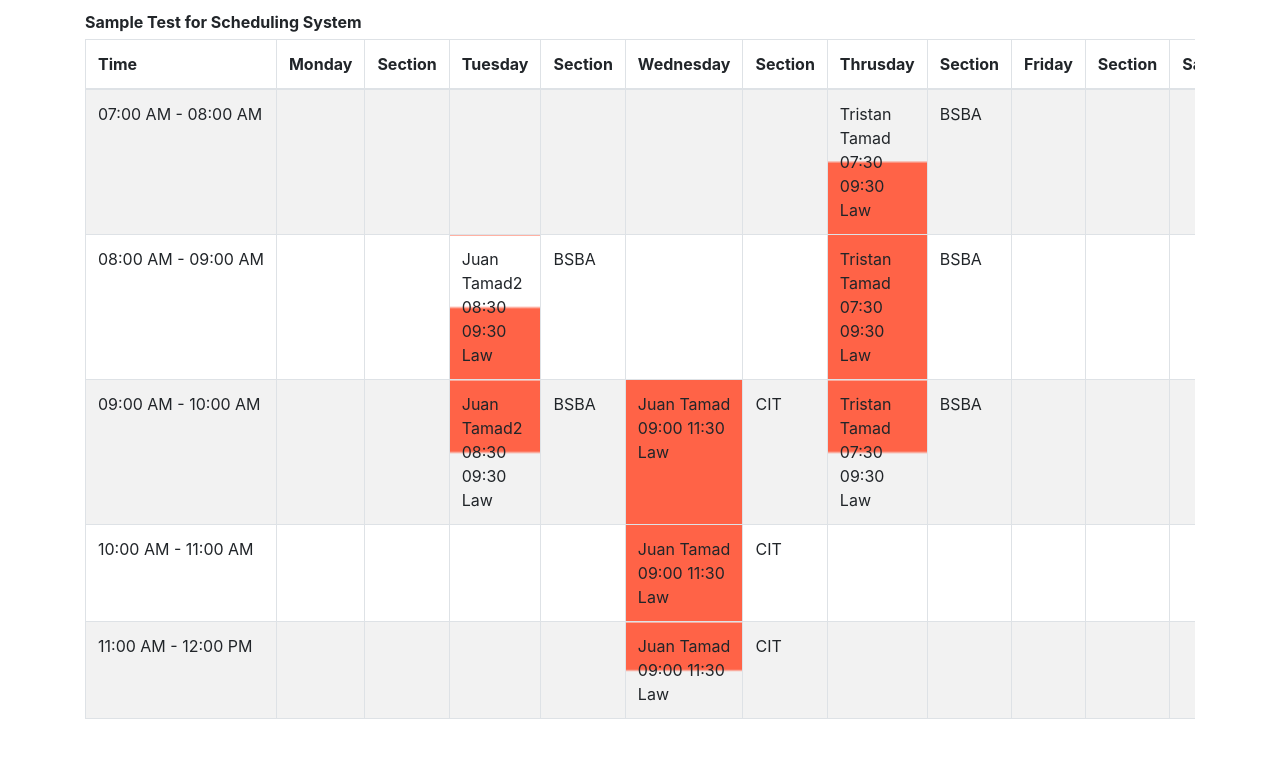
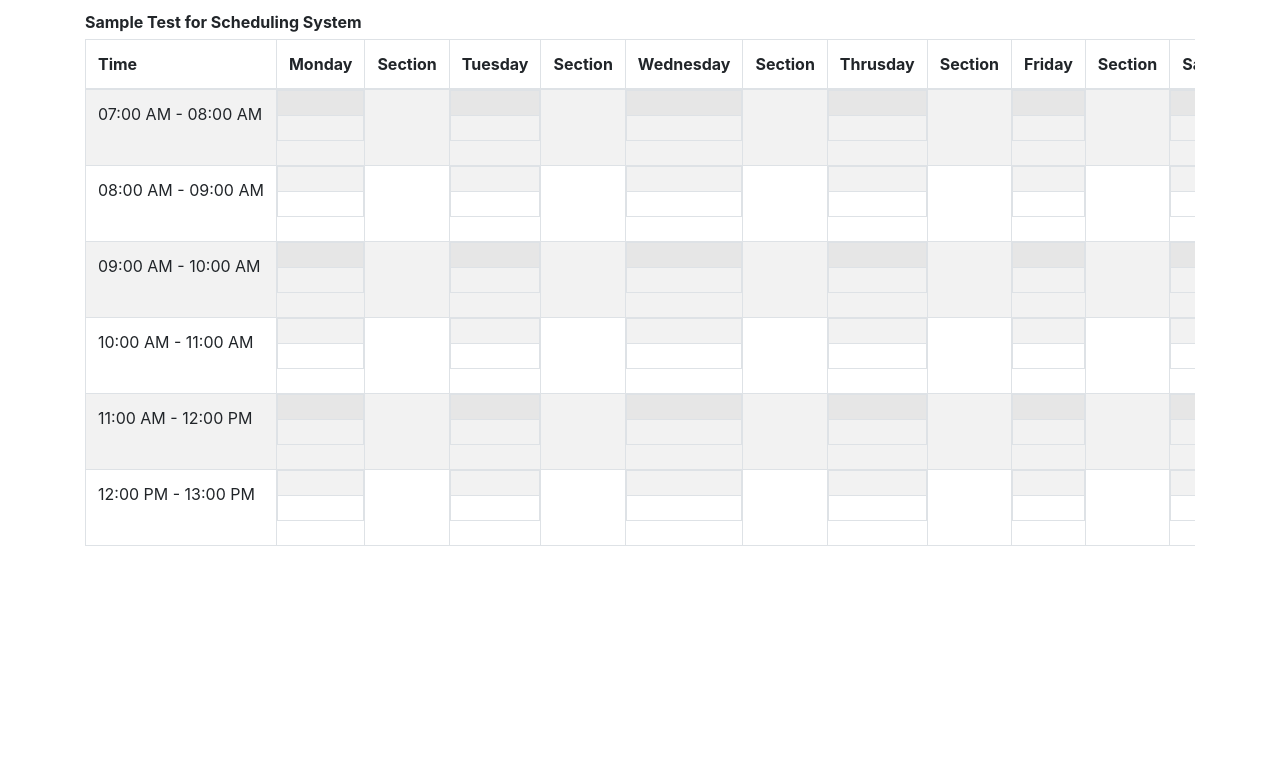
Before and after one commit to darrenatienza/class-scheduling, a React (Create React App) app: page / in a window 1280 px wide. Shown: the top 758 px of the page. Built offline with nearby package versions, Linux system fonts and the light colour scheme.

Commit message:
update scheduling

```diff
--- a/src/ClassScheduleItem2.js
+++ b/src/ClassScheduleItem2.js
@@ -1,4 +1,5 @@
 import React, { useState, useEffect } from "react";
+import { Table } from "react-bootstrap";
 import moment from "moment";
 const ClassScheduleItem2 = () => {
   //format of time use
@@ -11,6 +12,7 @@ const ClassScheduleItem2 = () => {
     { id: 3, timeStart: "09:00", timeEnd: "10:00" },
     { id: 4, timeStart: "10:00", timeEnd: "11:00" },
     { id: 5, timeStart: "11:00", timeEnd: "12:00" },
+    { id: 6, timeStart: "12:00", timeEnd: "13:00" },
   ]);
 
   const [daysOfWeek, setDaysOfWeek] = useState([
@@ -27,22 +29,22 @@ const ClassScheduleItem2 = () => {
     {
       id: 1,
       timeStart: "09:00",
-      timeEnd: "11:30",
+      timeEnd: "10:30",
       facultyName: "Juan Tamad",
       room: "NB101",
       section: "CIT",
       subject: "Law",
-      dayOfWeek: "Wednesday",
+      dayOfWeek: "Monday",
     },
     {
       id: 2,
-      timeStart: "08:30",
-      timeEnd: "09:30",
+      timeStart: "10:30",
+      timeEnd: "13:00",
       facultyName: "Juan Tamad2",
       room: "NB101",
       section: "BSBA",
       subject: "Law",
-      dayOfWeek: "Tuesday",
+      dayOfWeek: "Monday",
     },
     {
       id: 3,
@@ -55,6 +57,7 @@ const ClassScheduleItem2 = () => {
       dayOfWeek: "Thursday",
     },
   ]);
+  const scheduless = [];
   // array that provides specific time structure of specific schedule
   const createTimeArr = (startTime, endTime) => {
     if (startTime !== undefined && endTime !== undefined) {
@@ -83,6 +86,7 @@ const ClassScheduleItem2 = () => {
       {timeRanges.map(({ id, timeStart, timeEnd }) => {
         const trTimeStart = moment(timeStart, f);
         const trTimeEnd = moment(timeEnd, f);
+
         return (
           <tr key={id}>
             <td className="fit">
@@ -93,9 +97,9 @@ const ClassScheduleItem2 = () => {
             {daysOfWeek.map(({ id, name }) => {
               // concat code for identifying time structure
               let timeSequence = "";
-
+              let found = false;
               // get schedule
-              const schedule = schedules.filter(
+              const schedule = scheduless.filter(
                 ({
                   id,
                   timeStart: _timeStart,
@@ -118,6 +122,12 @@ const ClassScheduleItem2 = () => {
                   schedule.timeStart,
                   schedule.timeEnd
                 );
+                const fidStores = idStores.filter((id) => id === schedule.id);
+                console.log(fidStores);
+                found = fidStores.length > 0 ? true : false;
+                if (!found) {
+                  idStores.push(schedule.id);
+                }
 
                 scheduleTimeArr.forEach((time) => {
                   // time to evaluate
@@ -127,7 +137,7 @@ const ClassScheduleItem2 = () => {
                     evalTime.isSame(trTimeStart) ||
                     evalTime.isSame(trTimeEnd)
                   ) {
-                    // evaluated time is the same
+                    // evaluated time if the same
                     timeSequence = timeSequence + "1";
                     console.log(
                       evalTime.format(f) +
@@ -171,17 +181,27 @@ const ClassScheduleItem2 = () => {
                         ? "highlight-top"
                         : ""
                     }
+                    style={{ padding: 0, height: "100%" }}
                   >
-                    {schedule !== undefined ? schedule.facultyName : ""}
+                    <Table style={{ margin: 0, padding: 0 }}>
+                      <tbody>
+                        <tr>
+                          <td></td>
+                        </tr>
+                        <tr>
+                          <td></td>
+                        </tr>
+                      </tbody>
+                    </Table>
+                    {found ? "-DO-" : ""}
+                    {schedule !== undefined && !found
+                      ? schedule.facultyName
+                      : ""}
                     <br />
-                    {schedule === undefined
-                      ? ""
-                      : schedule.timeStart + " " + schedule.timeEnd}
-                    <br />
-                    {schedule === undefined ? "" : schedule.subject}
+                    {schedule !== undefined && !found ? schedule.subject : ""}
                   </td>
                   <td className="fit">
-                    {schedule === undefined ? "" : schedule.section}
+                    {schedule !== undefined && !found ? schedule.section : ""}
                   </td>
                 </React.Fragment>
               );
```
Also changed, not shown: src/App.js (+2 -5 lines).
